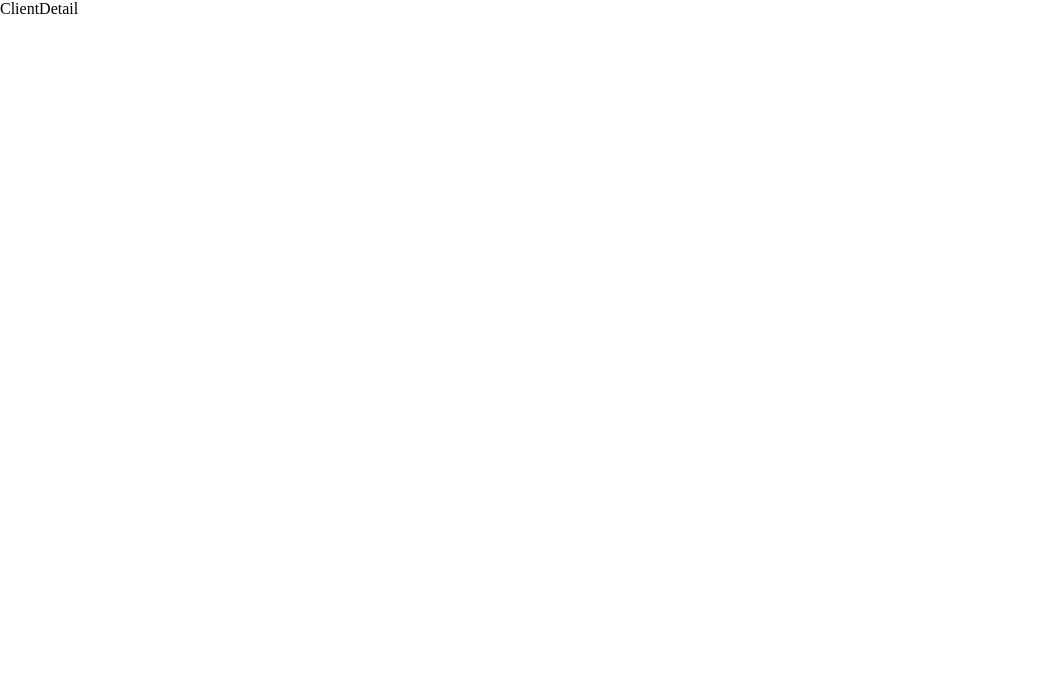
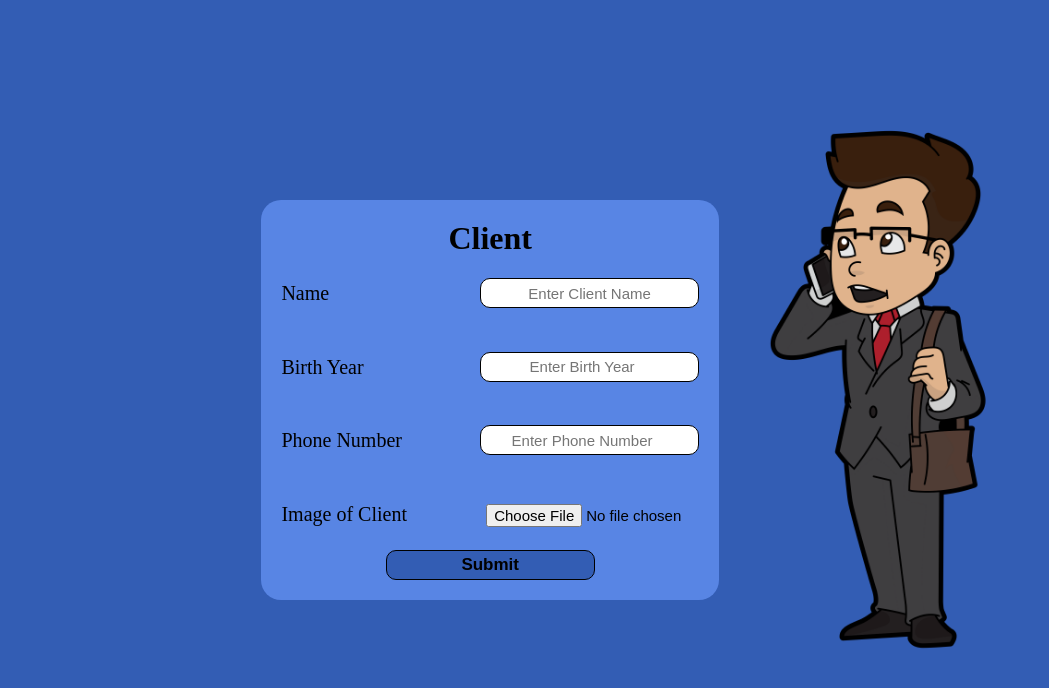
Before and after one commit to kalviumcommunity/S47_Aniket_Capstone_BuildVision, a React (Vite) app in the folder Client/: page /ClientDetail in a window 1280 px wide. Shown: the top 688 px of the page, without its empty margins (0-1049 px from the left). Built offline with nearby package versions, Linux system fonts and the light colour scheme.

Commit message:
Created the Client detail page in front-end

```diff
--- a/Client/src/Architect/ArchitectDetail.jsx
+++ b/Client/src/Architect/ArchitectDetail.jsx
@@ -9,36 +9,36 @@ function ArchitectDetail() {
         console.log(data)
     }
     return (
-        <div className={form.page}>
+        <div className={form.Archipage}>
             <img src={formimage} alt="" className={form.image} />
-            <div className={form.box}>
+            <div className={form.Archibox}>
                 <h1>Architect</h1>
                 <form onSubmit={handleSubmit(onSubmit)}>
                     <div className={form.detail}>
                         <label>Name</label>
                         <input type='text' {...register("ArchitectName", { required: "Architect Name is required", pattern: { value: /^[a-zA-Z]+$/, message: "Only Alphabets are allowed" } })} placeholder="Enter Architect Name" />
+                    </div>
                         {errors.ArchitectName && <p>{errors.ArchitectName.message}</p>}
-                    </div>
                     <div className={form.detail}>
                         <label>No. of projects</label>
                         <input type='number' {...register("NoOfProjects", { required: "No. of projects is required" })} defaultValue={0} />
+                    </div>
                         {errors.NoOfProjects && <p>{errors.NoOfProjects.message}</p>}
-                    </div>
                     <div className={form.detail}>
                         <label>Year of Experience</label>
                         <input type='number' {...register("YearOfExperience", { required: "Year of Experience is required" })} defaultValue={0} />
+                    </div>
                         {errors.YearOfExperience && <p>{errors.YearOfExperience.message}</p>}
-                    </div>
                     <div className={form.detail}>
                         <label>Phone Number</label>
                         <input type='number' {...register("PhoneNumber", { required: "Phone Number is required", maxLength: { value: 10, message: "Phone No. should be 10 digits" }, minLength: { value: 10, message: "Phone No. should be 10 digits" } })} placeholder='Enter Phone Number' />
+                    </div>
                         {errors.PhoneNumber && <p>{errors.PhoneNumber.message}</p>}
-                    </div>
                     <div className={form.detail}>
                         <label>Image of Architect</label>
-                        <input type="file" className={form.file}{...register("ImageOfArchitect", { required: "Image of Architect is required" })} placeholder="Enter Architect Name" />
+                        <input type="file" className={form.file}{...register("ImageOfArchitect", { required: "Image of Architect is required" })}/>
+                    </div>
                         {errors.ImageOfArchitect && <p>{errors.ImageOfArchitect.message}</p>}
-                    </div>
                     <input type="submit" className={form.ArchiSubmit}/>
                 </form>
             </div>
--- a/Client/src/Client/ClientDetail.jsx
+++ b/Client/src/Client/ClientDetail.jsx
@@ -1,9 +1,44 @@
 import React from 'react'
+import { useForm } from 'react-hook-form'
+import form from "../Detailform.module.css"
+import formimage from "../../Assets/ClientFormImage.png"
+function ClientDetail() {
+    const { register, handleSubmit, formState: { errors } } = useForm()
 
-function ClientDetail() {
-  return (
-    <div>ClientDetail</div>
-  )
+    const onSubmit = (data) => {
+        console.log(data)
+    }
+    return (
+        <div className={form.Clientpage}>
+            <div className={form.Clientbox}>
+                <h1>Client</h1>
+                <form onSubmit={handleSubmit(onSubmit)}>
+                    <div className={form.detail}>
+                        <label>Name</label>
+                        <input type='text' {...register("ClientName", { required: "Client Name is required", pattern: { value: /^[a-zA-Z]+$/, message: "Only Alphabets are allowed" } })} placeholder="Enter Client Name" />
+                    </div>
+                        {errors.ClientName && <p>{errors.ClientName.message}</p>}
+                    <div className={form.detail}>
+                        <label>Birth Year</label>
+                        <input type="number" {...register("BirthYear", { required: "Birth Year is required" , min:{value: 1900, message: "Year should be greater than 1900"} , max:{value: 2022, message: "Year should be less than 2022"}})} placeholder='Enter Birth Year' />  {/*Year should update Every years*/}
+                    </div>
+                        {errors.BirthYear && <p>{errors.BirthYear.message}</p>}
+                    <div className={form.detail}>
+                        <label>Phone Number</label>
+                        <input type='number' {...register("PhoneNumber", { required: "Phone Number is required", maxLength: { value: 10, message: "Phone No. should be 10 digits" }, minLength: { value: 10, message: "Phone No. should be 10 digits" } })} placeholder='Enter Phone Number' />
+                    </div>
+                        {errors.PhoneNumber && <p>{errors.PhoneNumber.message}</p>}
+                    <div className={form.detail}>
+                        <label>Image of Client</label>
+                        <input type="file" className={form.file}{...register("ImageOfClient", { required: "Image of Client is required" })} />
+                    </div>
+                        {errors.ImageOfClient && <p>{errors.ImageOfClient.message}</p>}
+                    <input type="submit" className={form.ClientSubmit}/>
+                </form>
+            </div>
+          <img src={formimage} alt="" className={form.image} />
+        </div>
+    )
 }
 
 export default ClientDetail
--- a/Client/src/Detailform.module.css
+++ b/Client/src/Detailform.module.css
@@ -2,7 +2,7 @@
     margin: 0;
     padding: 0;
 }
-.page{
+.Archipage{
     background-color:#00B3FF;
     display: flex;
     flex-direction: row;
@@ -12,9 +12,11 @@
     padding: 0px 250px;
 }
 
-.box{
+
+
+.Archibox{
     background-color: #65D1FF;
-    padding: 20px;
+    padding: 30px;
     border-radius: 20px;
     display: flex;
     flex-direction: column;
@@ -40,7 +42,7 @@ form{
     align-items: center;
     justify-content: space-between;
     width: 100%;
-    padding: 5%;
+    padding: 4%;
 }
 .file{
     border: none;
@@ -59,15 +61,60 @@ input{
     text-align: center;
 }
 input:hover{
-    box-shadow: #00B3FF 0px 5px 10px;
+    box-shadow: #000000 0px .3px 10px;
 }
 
 .ArchiSubmit{
     height: 30px;
     border-radius: 10px;
     color: #000000;
-    background-color: #65D1FF;
+    background-color: #00B3FF;
     font-size: 17px;
     font-weight: bolder;
     cursor: pointer;
 }
+
+p{
+    font-size: 17px;
+    color: red;
+    text-align: center;
+    position: relative;
+    bottom: 15px;
+
+}
+
+
+
+/* Client Details */
+
+
+
+
+.Clientpage{
+    background-color:#335DB4;
+    display: flex;
+    flex-direction: row;
+    align-items: center;
+    justify-content: space-around;
+    height: 100vh;
+    padding: 0px 250px;
+}
+
+.Clientbox{
+    background-color: #5885E4;
+    padding: 20px;
+    border-radius: 20px;
+    display: flex;
+    flex-direction: column;
+    align-items: center;
+    justify-content: center;
+}
+.ClientSubmit{
+    height: 30px;
+    border-radius: 10px;
+    color: #000000;
+    background-color: #335DB4;
+    font-size: 17px;
+    font-weight: bolder;
+    cursor: pointer;
+}
```
Also changed, not shown: Client/Assets/ClientFormImage.png (added).
